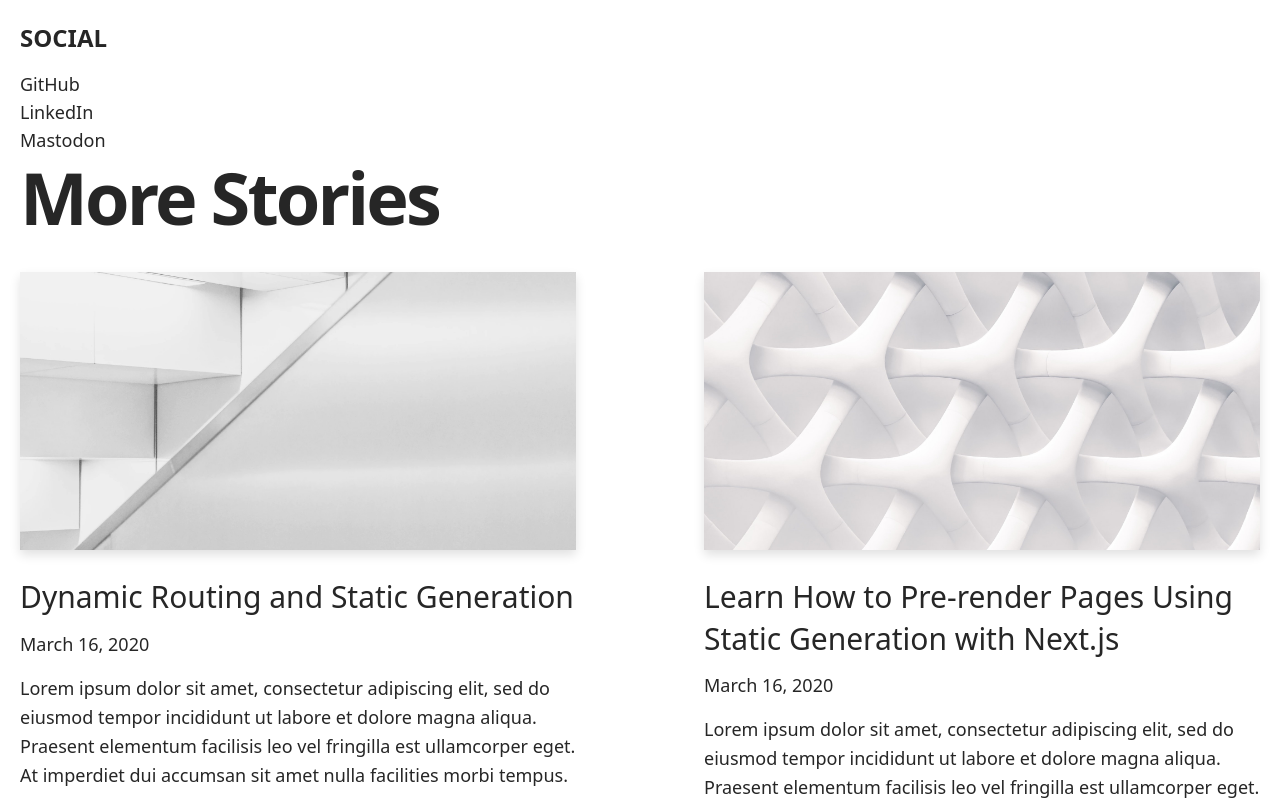
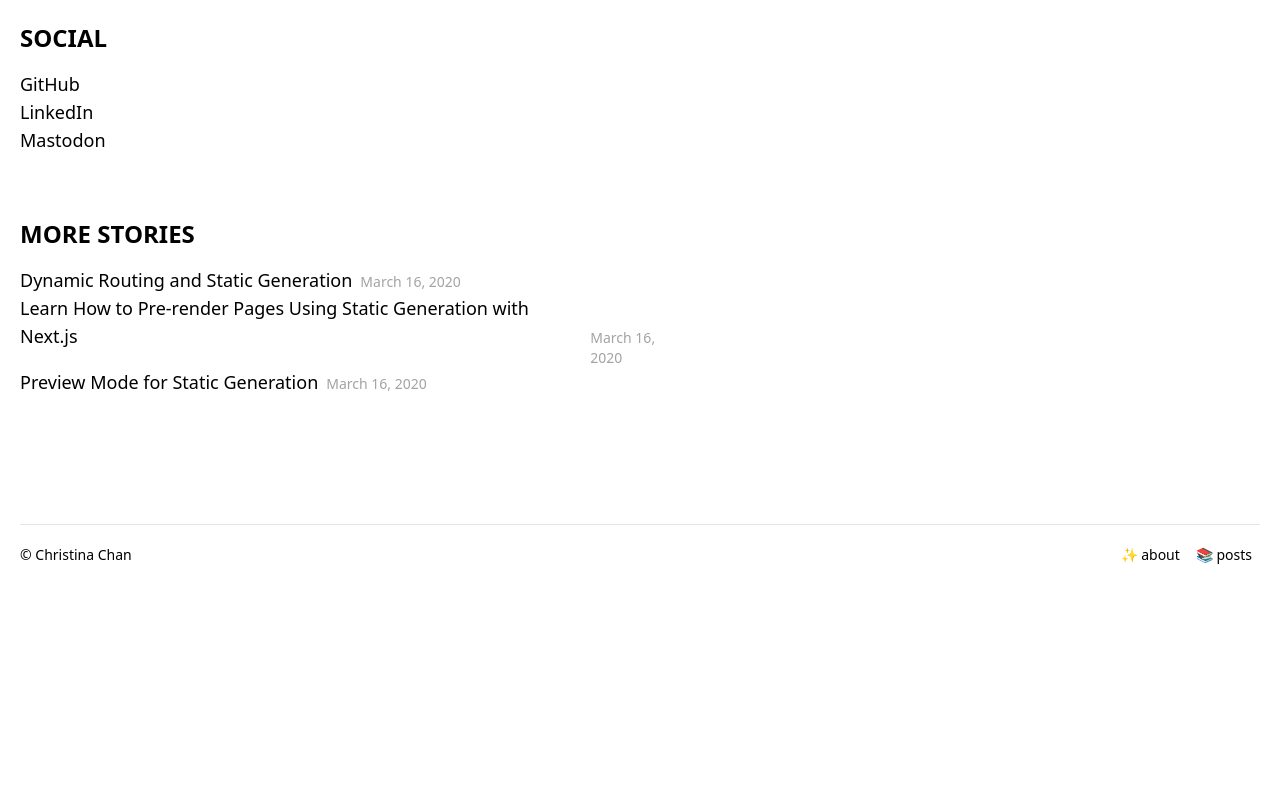
Before and after one commit to cchawn/christina-codes, a Next.js app: page / in a window 1280 px wide. Shown: the part 340-1140 px from the top of the page. After the commit the page ends 925 px from the top, so only its background shows below. Built offline with nearby package versions, Linux system fonts and the light colour scheme.

Commit message:
feat: style more stories and post previews

```diff
--- a/components/more-stories.tsx
+++ b/components/more-stories.tsx
@@ -1,5 +1,5 @@
-import PostPreview from "./post-preview";
-import type Post from "../interfaces/post";
+import PostPreview from './post-preview';
+import type Post from '../interfaces/post';
 
 type Props = {
   posts: Post[];
@@ -7,23 +7,16 @@ type Props = {
 
 const MoreStories = ({ posts }: Props) => {
   return (
-    <section>
-      <h2 className="mb-8 text-5xl md:text-7xl font-bold tracking-tighter leading-tight">
-        More Stories
-      </h2>
-      <div className="grid grid-cols-1 md:grid-cols-2 md:gap-x-16 lg:gap-x-32 gap-y-20 md:gap-y-32 mb-32">
-        {posts.map((post) => (
+    <section className="max-w-prose text-lg my-16">
+      <h2 className="uppercase text-2xl font-bold mb-4">More Stories</h2>
+      {posts.map(post => (
         <PostPreview
           key={post.slug}
           title={post.title}
-            coverImage={post.coverImage}
           date={post.date}
-            author={post.author}
           slug={post.slug}
-            excerpt={post.excerpt}
         />
       ))}
-      </div>
     </section>
   );
 };
--- a/components/post-preview.tsx
+++ b/components/post-preview.tsx
@@ -1,45 +1,32 @@
 import Avatar from "./avatar";
 import DateFormatter from "./date-formatter";
-import CoverImage from "./cover-image";
 import Link from "next/link";
 import type Author from "../interfaces/author";
 
 type Props = {
   title: string;
-  coverImage: string;
   date: string;
-  excerpt: string;
-  author: Author;
   slug: string;
 };
 
 const PostPreview = ({
   title,
-  coverImage,
   date,
-  excerpt,
-  author,
   slug,
 }: Props) => {
   return (
-    <div>
-      <div className="mb-5">
-        <CoverImage slug={slug} title={title} src={coverImage} />
-      </div>
-      <h3 className="text-3xl mb-3 leading-snug">
+    <div className="flex flex-row items-baseline">
+      <h3 className="mr-2">
         <Link
           as={`/posts/${slug}`}
           href="/posts/[slug]"
-          className="hover:underline"
         >
           {title}
         </Link>
       </h3>
-      <div className="text-lg mb-4">
+      <p className="text-neutral-400 text-sm">
         <DateFormatter dateString={date} />
-      </div>
-      <p className="text-lg leading-relaxed mb-4">{excerpt}</p>
-      <Avatar name={author.name} picture={author.picture} />
+      </p>
     </div>
   );
 };
--- a/components/social-links.tsx
+++ b/components/social-links.tsx
@@ -1,6 +1,6 @@
 const SocialLinks = () => {
   return (
-    <section className="max-w-prose text-lg">
+    <section className="max-w-prose text-lg my-16">
       <h2 className="uppercase text-2xl font-bold mb-4">Social</h2>
       <ul>
         <li><a href="https://github.com/cchawn">GitHub</a></li>
--- a/styles/index.css
+++ b/styles/index.css
@@ -3,10 +3,6 @@
 @tailwind utilities;
 
 @layer base {
-  * {
-    @apply text-neutral-800 bg-white;
-  }
-
   p a {
     @apply italic;
   }
```
Lines whose indentation alone changed are shown as unchanged.
